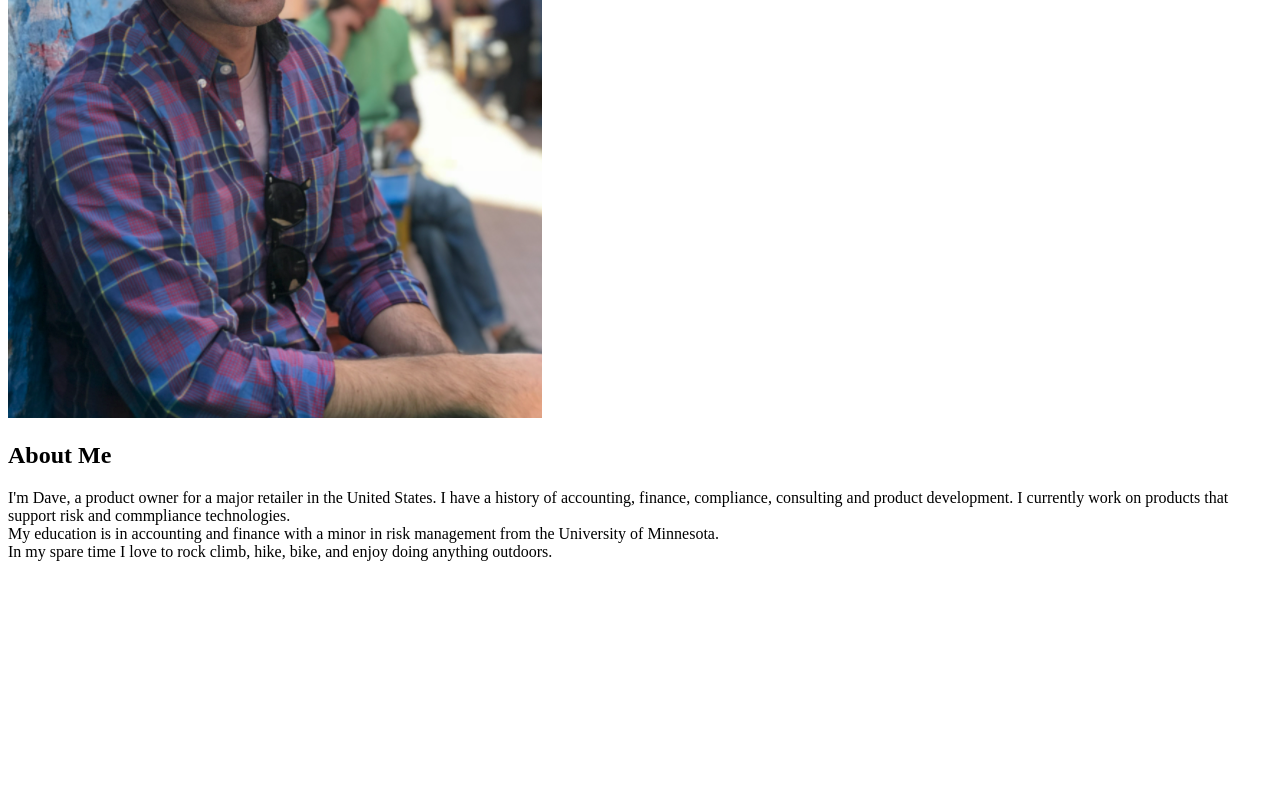
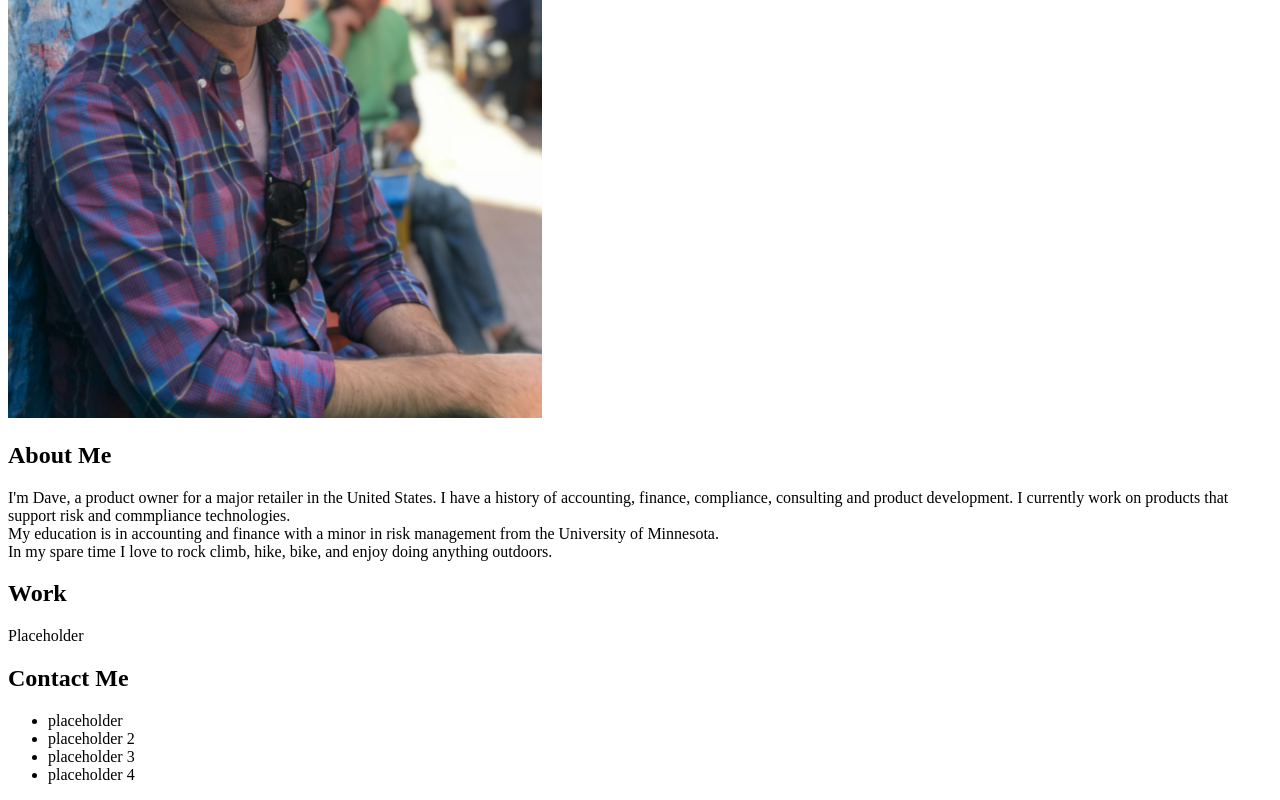
Before and after one commit to davidmanzavrakos/DM-Prof-Profile, a plain HTML site: page dave-prof/index.html in a window 1280 px wide. Shown: the part 499-1299 px from the top of the page. Before the commit the page ends 1076 px from the top, so only its background shows below. Drawn offline with Linux system fonts and the light colour scheme; files whose address does not match are found by name.

Commit message:
built html shell

```diff
--- a/dave-prof/index.html
+++ b/dave-prof/index.html
@@ -66,6 +66,46 @@
 </Section>
 <!-- End of about me -->
 
+<!-- Work Section -->
+
+<section>
+    <div>
+        <h2> Work</h2>
+    </div>
+    <div>
+        <p>
+            Placeholder
+        </p>
+    </div>
+</section>
+
+<!-- end of work section -->
+
+<!-- contact me section -->
+<section>
+    <div>
+        <h2>
+            Contact Me
+        </h2>
+    </div>
+    <div>
+        <ul>
+            <li>
+                placeholder
+            </li>
+            <li>
+                placeholder 2
+            </li>
+            <li>
+                placeholder 3
+            </li>
+            <li>
+                placeholder 4
+            </li>
+        </ul>
+    </div>
+</section>
+<!-- end of contact me section -->
 
 </body>
 </html>
```
